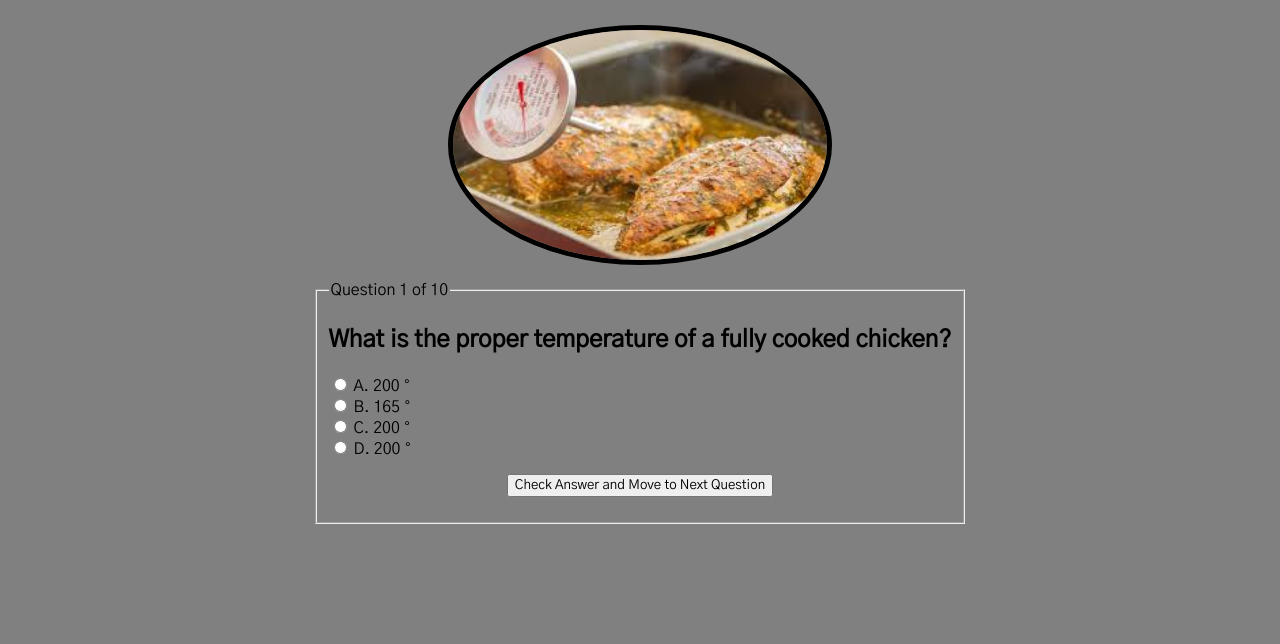
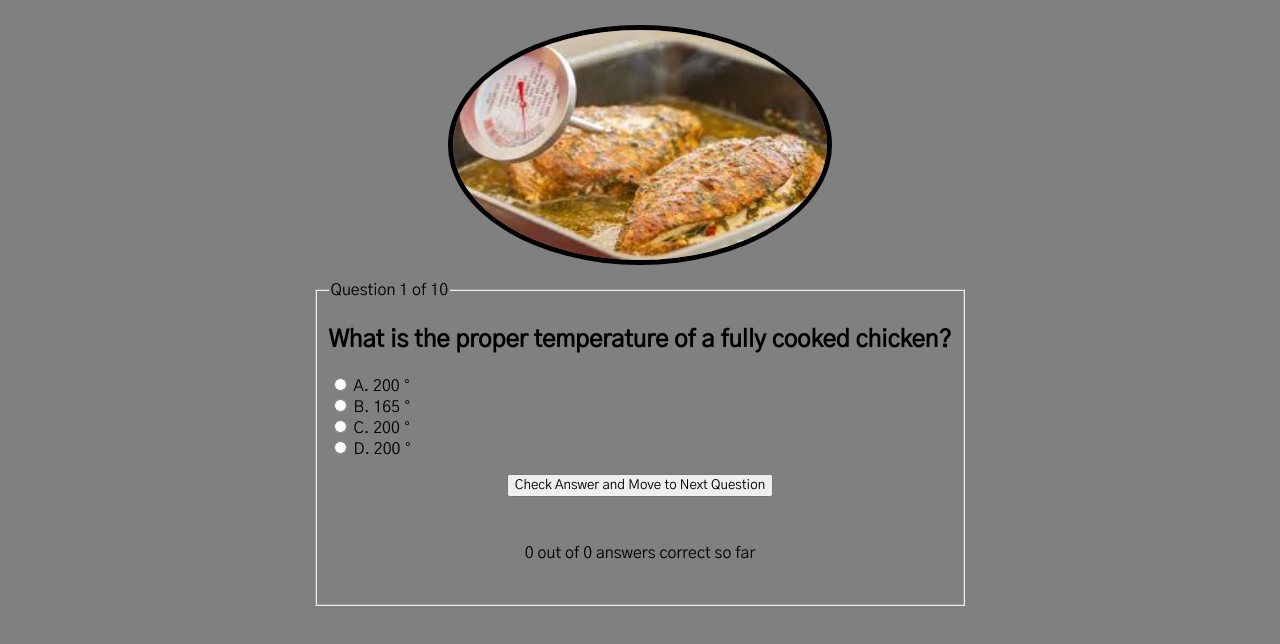
Before and after one commit to chance221/QuizApp, a plain HTML site: page index.html in a window 1280 px wide. Shown: the part 92-736 px from the top of the page. Drawn offline with nearby package versions, Linux system fonts and the light colour scheme.

Commit message:
Add files via upload

```diff
--- a/css/wireFrame.css
+++ b/css/wireFrame.css
@@ -51,6 +51,12 @@ body {
     display:none;
 }
 
+.answer-space{
+    text-align:center;
+    padding: 15px;
+    display:block;
+}
+
 @media screen and (min-width: 400px){
     body{
         display:flex;
--- a/index.html
+++ b/index.html
@@ -28,11 +28,15 @@
                         <span class="btn-label">Check Answer and Move to Next Question</span>
                     </button>
                 </div>
+                <div class="answer-space">
+                    <p>0 out of 0 answers correct so far</p>
+                </div>
                 <div class = "restart js-restart hide">
                     <button class= "restart-btn js-restart-btn">
                             <span class="btn-label">Restart Quiz</span>
                     </button>
                 </div>
+
 
             </fieldset>
         </form>
```
